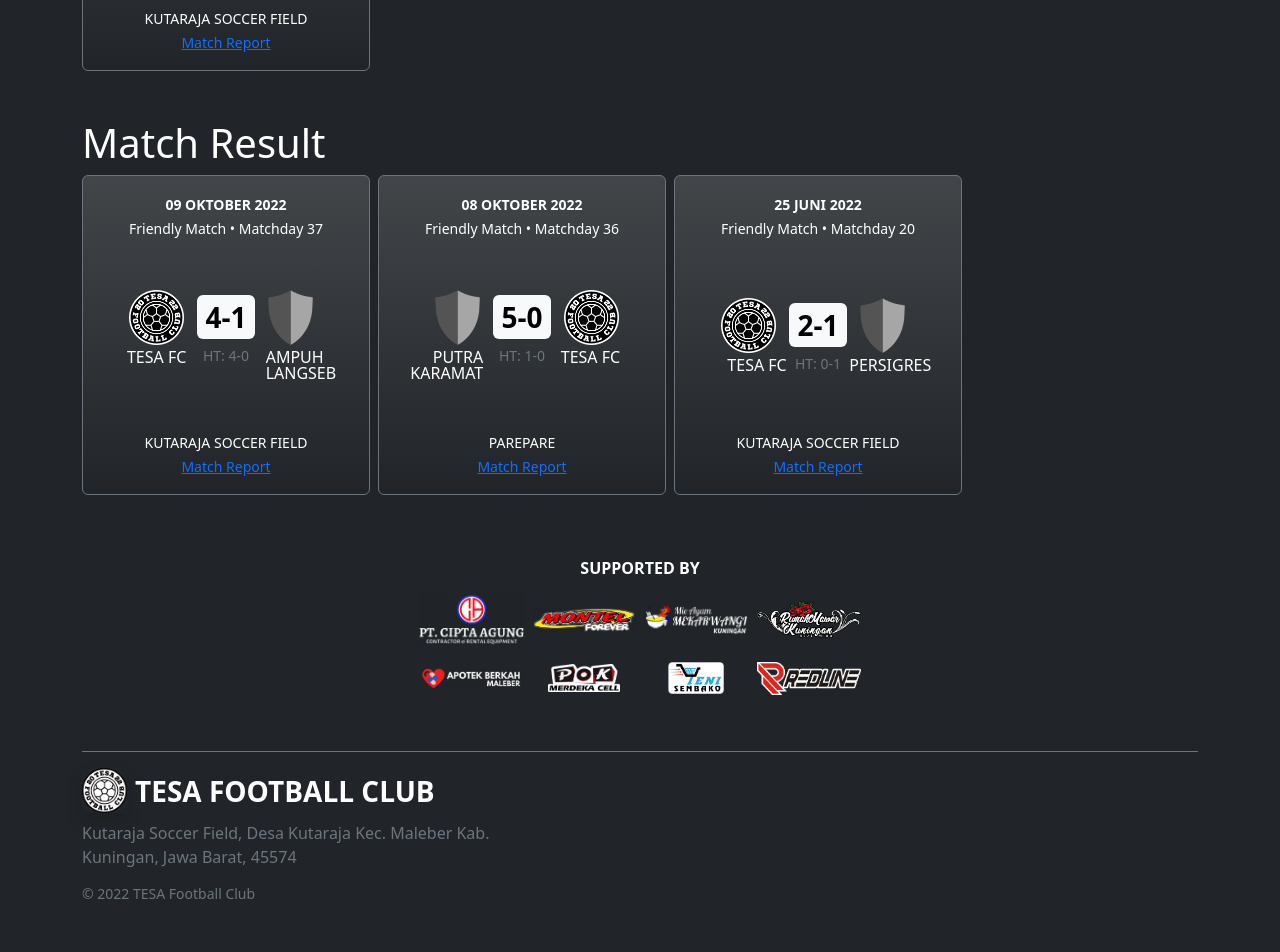
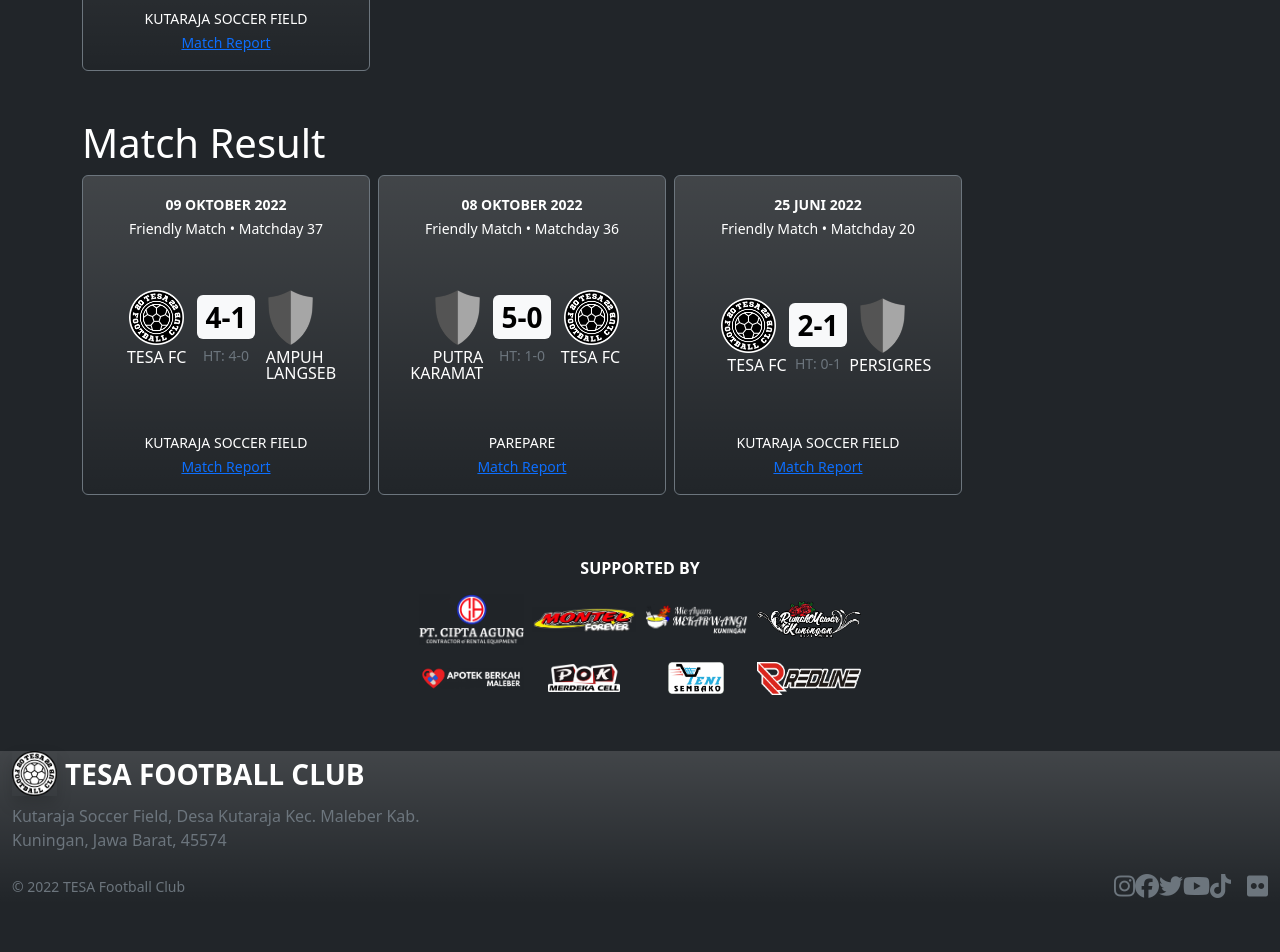
Before and after one commit to tesafc/tesafc.github.io, a Jekyll site: the page built from index.html, in a window 1280 px wide. Shown: the part 1080-2032 px from the top of the page. Built offline with Jekyll 4.4.1, drawn with Linux system fonts in a browser that asks for light colours; nearby versions of some CDN libraries.

Commit message:
Update default.html

```diff
--- a/_layouts/default.html
+++ b/_layouts/default.html
@@ -51,8 +51,9 @@
         <img src="{{ '/assets/img/logo/redline.png' | relative_url }}" alt="" class="col" style="object-fit: contain;">
       </div>
     </div>
-    <footer class="container">
-      <div class="border-top border-secondary pt-3 mb-5">
+    <div class="container-fluid text-bg-dark bg-gradient mb-5">
+      <footer>
+        <div>
           <div class="d-flex justify-content-start align-items-center">
             <img src="{{ '/assets/img/logo-2_v2.png' | relative_url }}" alt="" class="shadow" width="45" height="45">
             <p class="mb-0 ps-2 fs-3 fw-bolder">TESA FOOTBALL CLUB</p>
@@ -60,10 +61,20 @@
           <p class="pt-2 text-secondary" style="max-width: 450px;">
           Kutaraja Soccer Field, Desa Kutaraja Kec. Maleber Kab. Kuningan, Jawa Barat, 45574
           </p>
+        </div>
+        <div class="d-flex flex-column flex-md-row justify-content-start justify-content-md-between align-items-md-center">
           <p class="text-secondary mb-0 lh-1"><small>© 2022 TESA Football Club</small></p>
+          <div class="d-flex">
+            <a href="https://instagram.com/tesa.fc?igshid=YmMyMTA2M2Y=" alt="" class="fs-4 link-secondary"><i class="fa-brands fa-instagram"></i></a>
+            <a href="https://www.facebook.com/tesafootballclub/" alt="" class="fs-4 link-secondary"><i class="fa-brands fa-facebook"></i></a>
+            <a href="https://twitter.com/tesa_fc" alt="" class="fs-4 link-secondary"><i class="fa-brands fa-twitter"></i></a>
+            <a href="https://youtube.com/channel/UCIp790AQCWjY_wjIZj68m3w" alt="" class="fs-4 link-secondary"><i class="fa-brands fa-youtube"></i></a>
+            <a href="https://tiktok.com/@tesafc" alt="" class="fs-4 link-secondary pe-3"><i class="fa-brands fa-tiktok"></i></a>
+            <a href="https://www.flickr.com/people/195320778@N08/" alt="" class="fs-4 link-secondary"><i class="fa-brands fa-flickr"></i></a>
+          </div>
         </div>
       </footer>
-
+    </div>
     <!-- Bootstrap JS -->
     <script src="https://cdn.jsdelivr.net/npm/@popperjs/core@2.11.6/dist/umd/popper.min.js" integrity="sha384-oBqDVmMz9ATKxIep9tiCxS/Z9fNfEXiDAYTujMAeBAsjFuCZSmKbSSUnQlmh/jp3" crossorigin="anonymous"></script>
     <script src="https://cdn.jsdelivr.net/npm/bootstrap@5.2.2/dist/js/bootstrap.min.js" integrity="sha384-IDwe1+LCz02ROU9k972gdyvl+AESN10+x7tBKgc9I5HFtuNz0wWnPclzo6p9vxnk" crossorigin="anonymous"></script>
```
Lines whose indentation alone changed are shown as unchanged.
